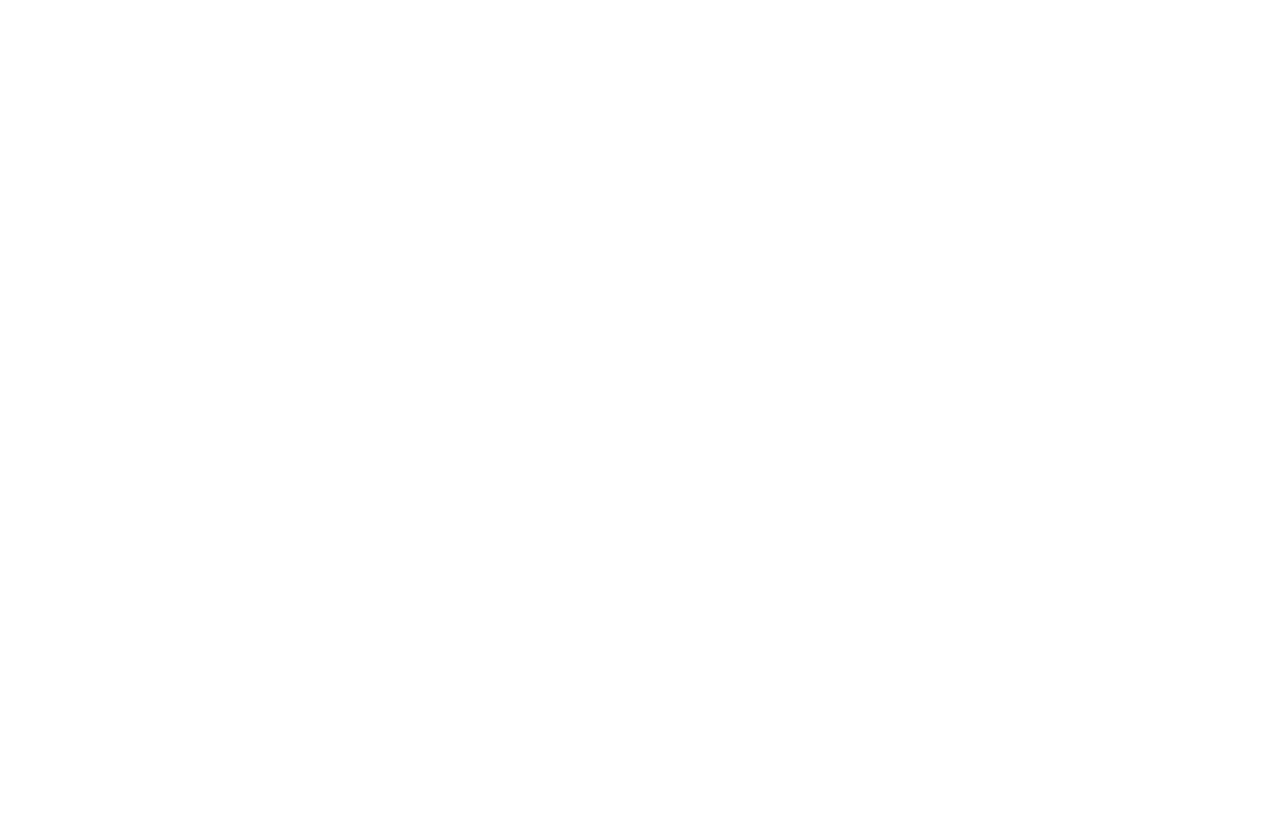
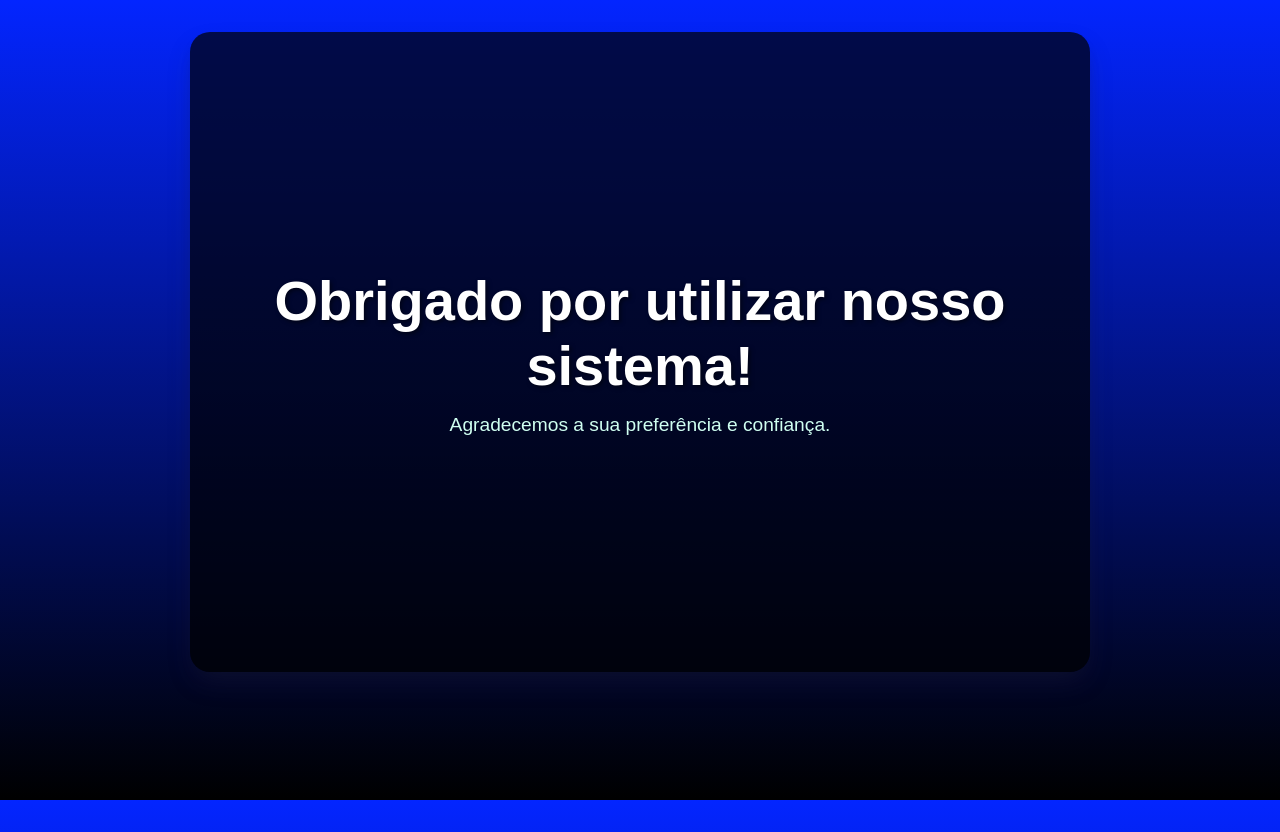
Before and after one commit to Kevyn-Brian-Dev/Processos_de_Software, a plain HTML site: page pages/paginaPosCadastro.html in a window 1280 px wide. Before the commit the page ends 800 px from the top, so only its background shows below. Drawn offline with Linux system fonts and the light colour scheme.

Commit message:
Adição da paginaPosCadastro

```diff
--- a/pages/paginaPosCadastro.html
+++ b/pages/paginaPosCadastro.html
@@ -1,11 +1,15 @@
 <!DOCTYPE html>
-<html lang="en">
+<html lang="pt-br">
 <head>
     <meta charset="UTF-8">
     <meta name="viewport" content="width=device-width, initial-scale=1.0">
-    <title>Document</title>
+    <title>Página Simples com Gradiente</title>
+    <link rel="stylesheet" href="CSS/stylesPg02.css">
 </head>
 <body>
-
+    <div id="main-content-container">
+        <h1>Obrigado por utilizar nosso sistema!</h1>
+        <p>Agradecemos a sua preferência e confiança.</p>
+    </div>
 </body>
 </html>
```
